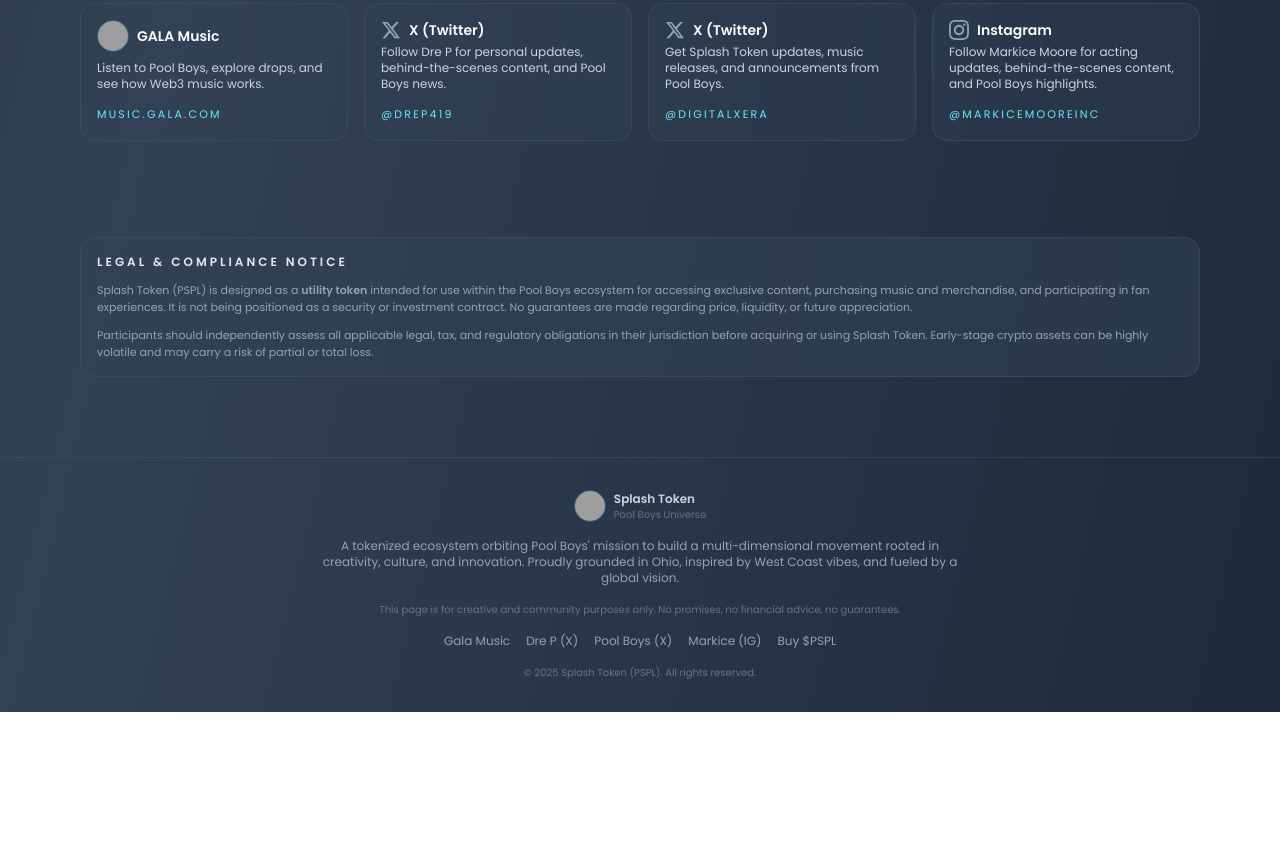
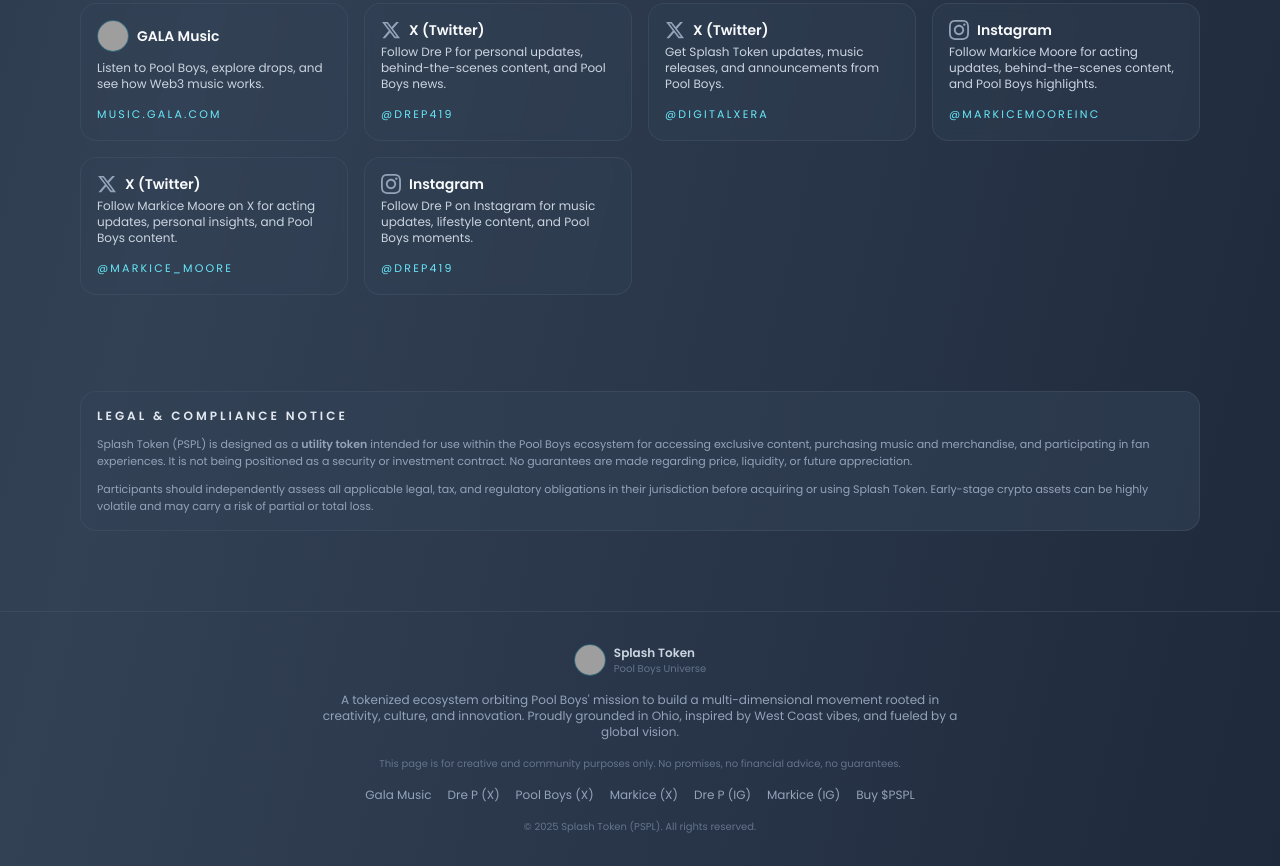
Before and after one commit to Jehosephat/6iDyGrfbRHmZYGJRpD6Z3ZmvAdQnAZjF7idMjWctbwMW, a plain HTML site: page index.html in a window 1280 px wide. Shown: the part 4519-5385 px from the top of the page. Before the commit the page ends 5231 px from the top, so only its background shows below. Drawn offline with nearby package versions, Linux system fonts and the light colour scheme; grey boxes are pictures that could not be loaded.

Commit message:
updated socials

```diff
--- a/index.html
+++ b/index.html
@@ -618,6 +618,48 @@
             @markicemooreinc
           </span>
         </a>
+
+        <a
+          href="https://x.com/markice_moore"
+          target="_blank"
+          class="border border-slate-600/50 rounded-2xl p-4 bg-slate-700/40 hover:border-cyan-300 hover:bg-slate-600/50 transition flex flex-col justify-between backdrop-blur-sm group"
+        >
+          <div>
+            <h3 class="font-semibold text-slate-50 mb-1 flex items-center gap-2">
+              <svg class="w-5 h-5 text-slate-400 group-hover:text-cyan-300 transition-colors" fill="currentColor" viewBox="0 0 24 24">
+                <path d="M18.244 2.25h3.308l-7.227 8.26 8.502 11.24H16.17l-5.214-6.817L4.99 21.75H1.68l7.73-8.835L1.254 2.25H8.08l4.713 6.231zm-1.161 17.52h1.833L7.084 4.126H5.117z"/>
+              </svg>
+              X (Twitter)
+            </h3>
+            <p class="text-slate-300 text-xs">
+              Follow Markice Moore on X for acting updates, personal insights, and Pool Boys content.
+            </p>
+          </div>
+          <span class="mt-3 text-[11px] text-cyan-300 uppercase tracking-[0.2em]">
+            @markice_moore
+          </span>
+        </a>
+
+        <a
+          href="https://www.instagram.com/drep419/?hl=en"
+          target="_blank"
+          class="border border-slate-600/50 rounded-2xl p-4 bg-slate-700/40 hover:border-cyan-300 hover:bg-slate-600/50 transition flex flex-col justify-between backdrop-blur-sm group"
+        >
+          <div>
+            <h3 class="font-semibold text-slate-50 mb-1 flex items-center gap-2">
+              <svg class="w-5 h-5 text-slate-400 group-hover:text-cyan-300 transition-colors" fill="currentColor" viewBox="0 0 24 24">
+                <path d="M12 2.163c3.204 0 3.584.012 4.85.07 3.252.148 4.771 1.691 4.919 4.919.058 1.265.069 1.645.069 4.849 0 3.205-.012 3.584-.069 4.849-.149 3.225-1.664 4.771-4.919 4.919-1.266.058-1.644.07-4.85.07-3.204 0-3.584-.012-4.849-.07-3.26-.149-4.771-1.699-4.919-4.92-.058-1.265-.07-1.644-.07-4.849 0-3.204.013-3.583.07-4.849.149-3.227 1.664-4.771 4.919-4.919 1.266-.057 1.645-.069 4.849-.069zm0-2.163c-3.259 0-3.667.014-4.947.072-4.358.2-6.78 2.618-6.98 6.98-.059 1.281-.073 1.689-.073 4.948 0 3.259.014 3.668.072 4.948.2 4.358 2.618 6.78 6.98 6.98 1.281.058 1.689.072 4.948.072 3.259 0 3.668-.014 4.948-.072 4.354-.2 6.782-2.618 6.979-6.98.059-1.28.073-1.689.073-4.948 0-3.259-.014-3.667-.072-4.947-.196-4.354-2.617-6.78-6.979-6.98-1.281-.059-1.69-.073-4.949-.073zm0 5.838c-3.403 0-6.162 2.759-6.162 6.162s2.759 6.163 6.162 6.163 6.162-2.759 6.162-6.163c0-3.403-2.759-6.162-6.162-6.162zm0 10.162c-2.209 0-4-1.79-4-4 0-2.209 1.791-4 4-4s4 1.791 4 4c0 2.21-1.791 4-4 4zm6.406-11.845c-.796 0-1.441.645-1.441 1.44s.645 1.44 1.441 1.44c.795 0 1.439-.645 1.439-1.44s-.644-1.44-1.439-1.44z"/>
+              </svg>
+              Instagram
+            </h3>
+            <p class="text-slate-300 text-xs">
+              Follow Dre P on Instagram for music updates, lifestyle content, and Pool Boys moments.
+            </p>
+          </div>
+          <span class="mt-3 text-[11px] text-cyan-300 uppercase tracking-[0.2em]">
+            @drep419
+          </span>
+        </a>
       </div>
     </section>
 
@@ -653,6 +695,8 @@
       <a href="https://music.gala.com/artists/pool-boys" target="_blank" class="hover:text-cyan-300 transition">Gala Music</a>
       <a href="https://x.com/DreP419" target="_blank" class="hover:text-cyan-300 transition">Dre P (X)</a>
       <a href="https://x.com/DigitalxEra" target="_blank" class="hover:text-cyan-300 transition">Pool Boys (X)</a>
+      <a href="https://x.com/markice_moore" target="_blank" class="hover:text-cyan-300 transition">Markice (X)</a>
+      <a href="https://www.instagram.com/drep419/?hl=en" target="_blank" class="hover:text-cyan-300 transition">Dre P (IG)</a>
       <a href="https://www.instagram.com/markicemooreinc/?hl=en" target="_blank" class="hover:text-cyan-300 transition">Markice (IG)</a>
       <a href="https://pump.gala.com/buy-sell/splash" target="_blank" class="hover:text-cyan-300 transition">Buy $PSPL</a>
     </div>
```
